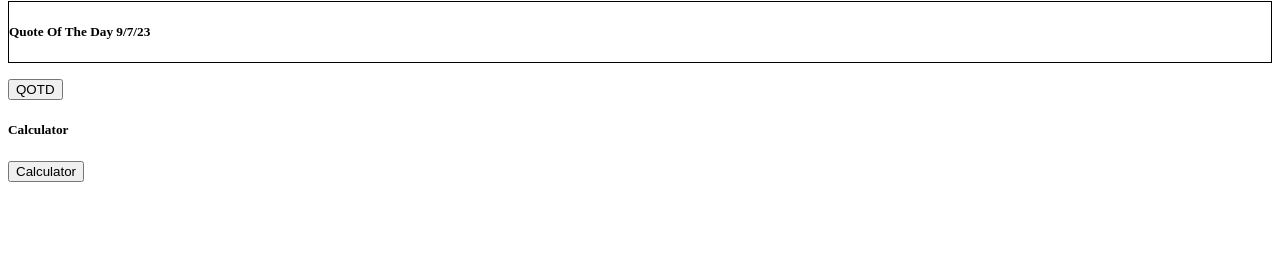
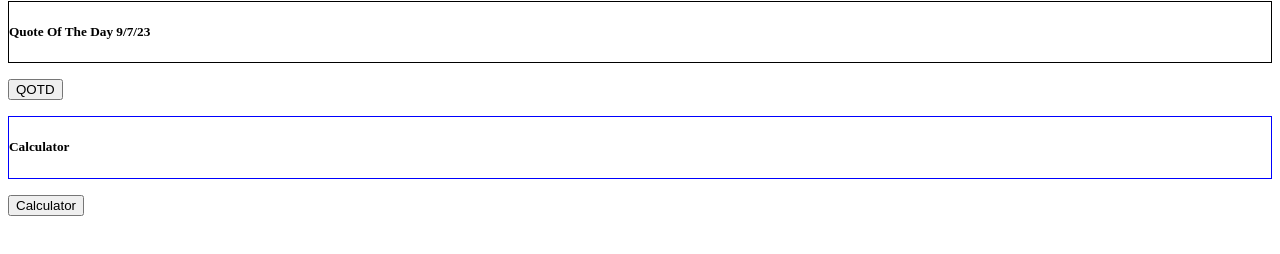
Before and after one commit to ceniscool/AzurmanWebsite, a plain HTML site: page index.html in a window 1280 px wide. Shown: the part 176-430 px from the top of the page. Drawn offline with Linux system fonts and the light colour scheme.

Commit message:
Update index.html

```diff
--- a/index.html
+++ b/index.html
@@ -30,7 +30,7 @@ function myFunction() {
 
 
         <p style="text-align: start;">
-  <div style="border: 0.5px LightBlue ;">
+  <div style="border: 0.5px solid blue ;">
     <h5>Calculator</h5>
   </div>
 </p>
```
